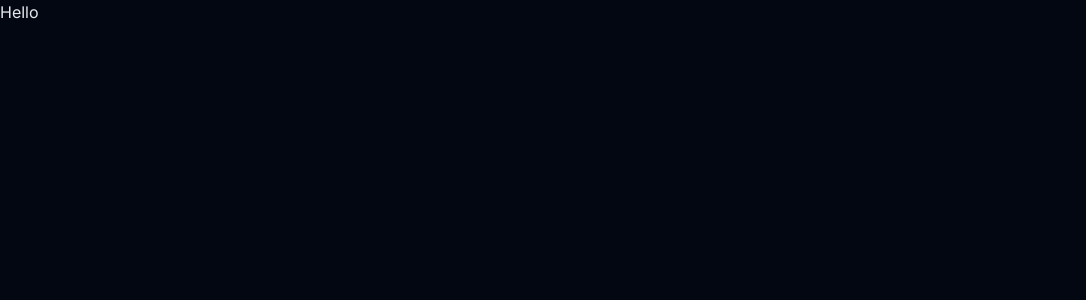
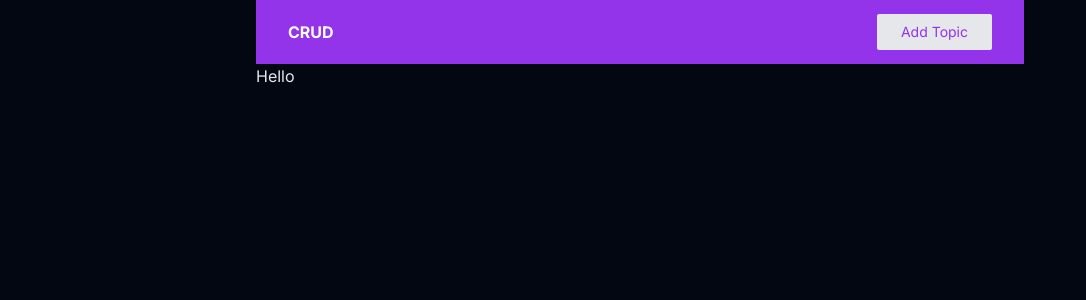
Before and after one commit to Signor1/Next-crud-with-Mongo, a Next.js app: page / in a window 1280 px wide. Shown: the top 300 px of the page, without its empty margins (0-1086 px from the left). Built offline with nearby package versions, Linux system fonts and the light colour scheme.

Commit message:
feat: added navbar

```diff
--- a/app/layout.js
+++ b/app/layout.js
@@ -1,5 +1,6 @@
 import { Inter } from "next/font/google";
 import "./globals.css";
+import NavBar from "@/components/NavBar";
 
 const inter = Inter({ subsets: ["latin"] });
 
@@ -12,8 +13,9 @@ export default function RootLayout({ children }) {
   return (
     <html lang="en">
       <body
-        className={`${inter.className}  min-h-screen bg-gray-950 text-gray-200`}
+        className={`${inter.className} max-w-3xl m-auto overflow-hidden min-h-screen bg-gray-950 text-gray-200`}
       >
+        <NavBar />
         {children}
       </body>
     </html>
--- /dev/null
+++ b/components/NavBar.jsx
@@ -0,0 +1,13 @@
+import Link from 'next/link'
+import React from 'react'
+
+const NavBar = () => {
+    return (
+        <nav className='w-full flex bg-purple-600 justify-between items-center h-16 px-8'>
+            <Link className='text-white font-bold' href={`/`}>CRUD</Link>
+            <Link className='bg-gray-200 text-purple-600 px-6 py-2 border-none outline-none text-sm rounded-sm hover:bg-gray-800 hover:text-gray-200' href={`/addTopic`}>Add Topic</Link>
+        </nav>
+    )
+}
+
+export default NavBar
```
